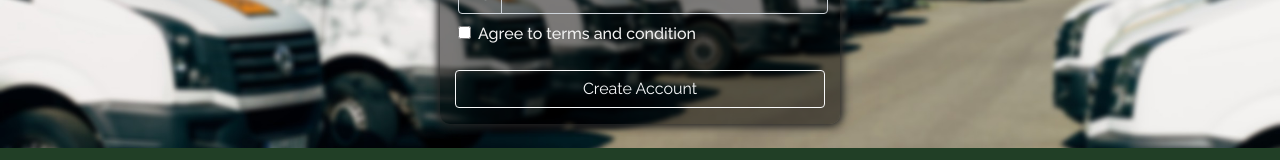
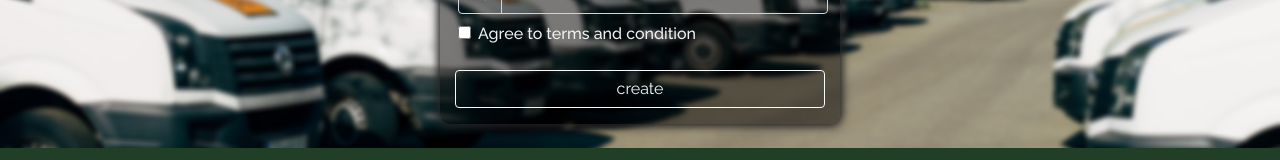
Before and after one commit to Kvngstar/Cargenie-Transports, a React (Create React App) app: page /signup in a window 1280 px wide. Shown: the part 610-770 px from the top of the page. Built offline with nearby package versions, Linux system fonts and the light colour scheme; no server answers.

Commit message:
disabled button on resource load

```diff
--- a/src/route/authPages/createAccount.js
+++ b/src/route/authPages/createAccount.js
@@ -1,7 +1,8 @@
 import React from "react";
 import { useState } from "react";
 import { toast } from 'react-toastify';
-import _ from "lodash";
+import { Player } from "@lottiefiles/react-lottie-player";
+import _, { set } from "lodash";
 import jwt_decode from "jwt-decode";
 import jwt from "../../services/userService";
 import auth from "../../services/authService";
@@ -17,6 +18,7 @@ const CreateAccount = () => {
     as: "",
     terms: "",
   });
+  const [click,setClick] =useState(false)
 
   function handleState(event) {
     const { name, value, checked, type } = event.target;
@@ -29,13 +31,16 @@ const CreateAccount = () => {
 
   async function submitButton(event) {
     event.preventDefault();
+    setClick(true)
 
     if (!formData.password || !formData.confirmPassword) {
+      setClick(false)
       return toast.error("password does not match with confirm password");
     } else if (formData.password !== formData.confirmPassword) {
+      setClick(false)
       return toast.error("password does not match with confirm password");
     } else if (!formData.terms) {
-
+      setClick(false)
       return toast.error("Accept the terms and condition");
     } else
       try {
@@ -83,9 +88,10 @@ const CreateAccount = () => {
           error.response.status >= 400 &&
           error.response.status < 500
         ) {
-
+          setClick(false)
           return toast.error(error.response.data);
         }
+        setClick(false)
         return toast.error(error.message);
       }
     }
@@ -191,14 +197,29 @@ const CreateAccount = () => {
           </label>
         </div>
         <div className="mx-auto w-100 mt-4">
-          <input
+        {(click === false)?  <button
             type="submit"
             id=""
             onClick={submitButton}
             className="btn btn-outline-light mx-auto w-100"
             value="Create Account"
             onclick="calculate(event)"
-          />
+          >create</button>: <button
+          className="btn btn-outline-light mx-auto w-100"
+
+        >
+        <Player
+                autoplay
+                loop
+                src="https://lottie.host/42dc5709-db75-43e2-89b9-7e7d87d256fa/O5R1VPRMsb.json"
+                style={{ height: '100px', width: '100px' }}
+
+              >
+              </Player></button>
+        }
+
+
+
         </div>
       </form>
     </div>
--- a/src/route/authPages/login.js
+++ b/src/route/authPages/login.js
@@ -1,15 +1,18 @@
 import React, { useState } from "react";
 import { toast } from "react-toastify";
+import { Player } from "@lottiefiles/react-lottie-player";
 import jwt_decode from "jwt-decode";
 import auth from "../../services/authService";
 import jwt from "../../services/userService";
 import config from "../../config.json";
+
 const Loginform = () => {
   const [user, setUser] = useState({
     email: "",
     password: "",
     as: "",
   });
+  const [click,setClick] = useState(false)
 
   function handleState(event) {
     const { name, value } = event.target;
@@ -19,6 +22,8 @@ const Loginform = () => {
     });
   }
   async function submitButton(event) {
+
+    setClick(true)
     event.preventDefault();
     try {
       const response = await auth.post(config.apiUrl + "/gen/login", user, {
@@ -57,9 +62,11 @@ const Loginform = () => {
         error.response.status >= 400 &&
         error.response.status < 500
       ) {
+        setClick(false)
         return toast.error(error.response.data);
       }
 
+      setClick(false)
       return toast.error(error.message);
     }
   }
@@ -116,19 +123,31 @@ const Loginform = () => {
             </option>
           </select>
         </div>
-        {/* <div class="form-check mt-2">
-                  <label class="form-check-label">
-                    <input type="checkbox" class="form-check-input" name="" id="" value="checkedValue" checked/>
-                    keep me signed-in</label>
-                </div> */}
+
         <div className="mx-auto w-100 mt-4 mb-4 rounded">
-          <input
+        {(click === false)?  <button
             type="submit"
             className="btn btn-outline-light mx-auto w-100"
             value="sign in"
             onClick={submitButton}
             autoComplete
-          />
+            id='submit'
+          >sign-in</button>:  <button
+          type="submit"
+          className="btn  mx-auto w-100"
+          disabled
+        >
+
+        <Player
+                autoplay
+                loop
+                src="https://lottie.host/42dc5709-db75-43e2-89b9-7e7d87d256fa/O5R1VPRMsb.json"
+                style={{ height: '100px', width: '100px' }}
+
+              >
+              </Player></button>}
+
+
         </div>
       </form>
     </div>
```
Also changed, not shown: src/loading/asyncLoading.js (added, +8 -0 lines).
